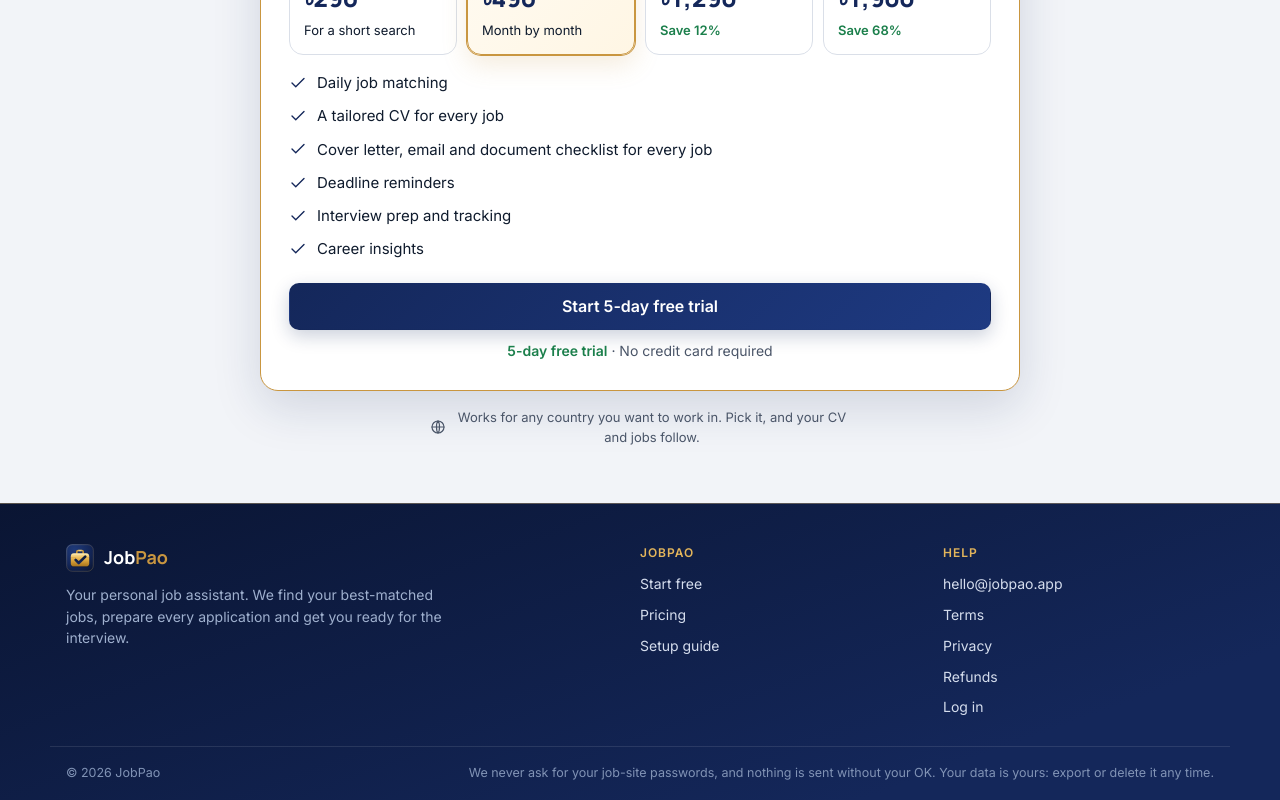
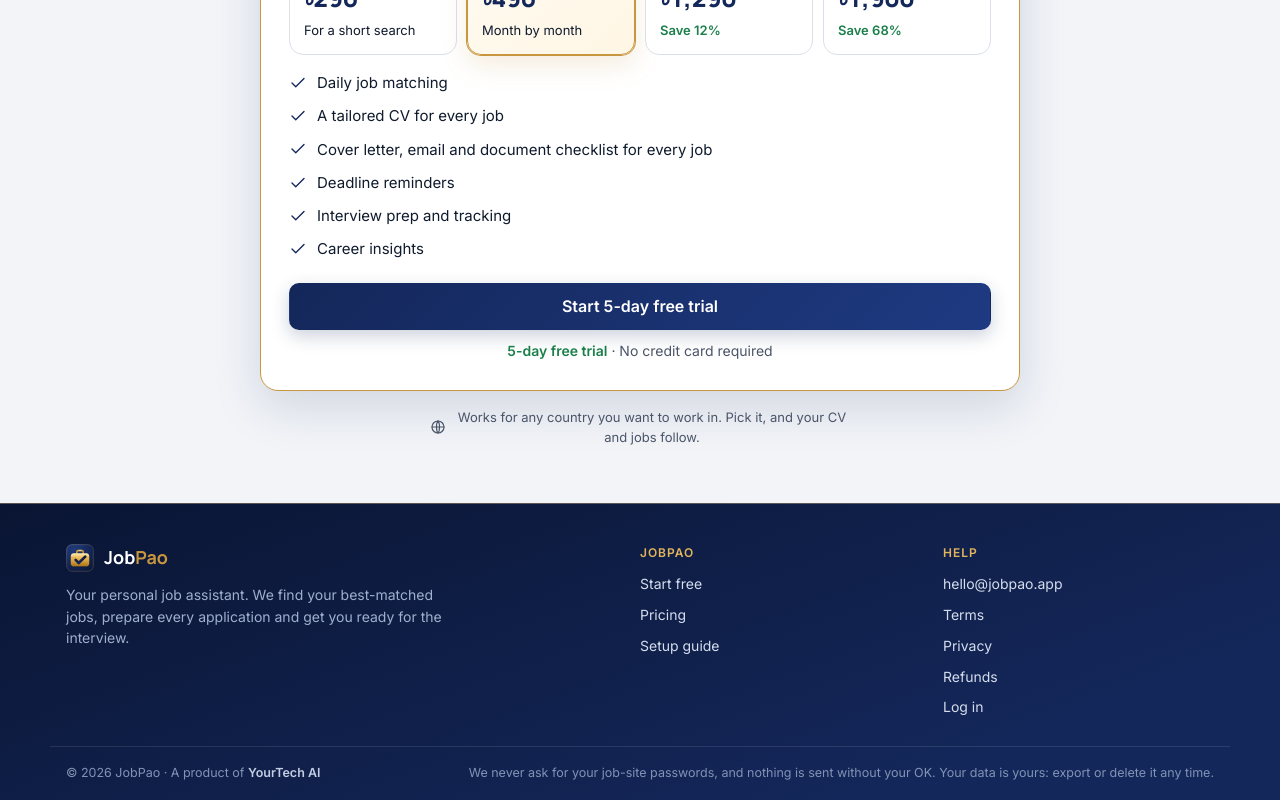
Before and after one commit to anwarjahidkdp-boop/job-switcher, a Next.js app: page / in a window 1280 px wide. Shown: the part 3420-4220 px from the top of the page. Built offline with nearby package versions, Linux system fonts and the light colour scheme; no server answers.

Commit message:
Footer: credit YourTech AI with a link to yourtechai.com
Co-Authored-By: Claude Opus 5.5 (1M context) <noreply@anthropic.com>
Claude-Session: https://claude.ai/code/session_01UZokbuTdvAwgWyWvFWTV4q

```diff
--- a/src/app/globals.css
+++ b/src/app/globals.css
@@ -171,6 +171,7 @@ main .btn-primary{background:linear-gradient(135deg,#14275A,#1E3A82);box-shadow:
 .sf{margin-top:auto;color:#B8C4DB;background:linear-gradient(160deg,#0A1533,#14275A 80%);border-top:1px solid rgba(var(--g-rgb),.35);font-size:14px}
 .sf-in{display:grid;grid-template-columns:minmax(0,2fr) repeat(2,minmax(0,1fr));gap:32px;padding-block:40px 28px}
 .sf .brand{color:#fff}
+.sf-parent{color:#C3CDE3;text-decoration:none;font-weight:600}.sf-parent:hover{color:var(--g2);text-decoration:underline}
 .sf-brand p{margin-top:12px;max-width:380px;color:#9FB0CE}
 .sf-col{display:flex;flex-direction:column;gap:9px;align-items:flex-start}
 .sf-col b{color:var(--g);font-size:12px;letter-spacing:.08em;text-transform:uppercase;margin-bottom:2px}
--- a/src/components/SiteFooter.tsx
+++ b/src/components/SiteFooter.tsx
@@ -26,7 +26,7 @@ export function SiteFooter({ signedIn }: { signedIn?: boolean }) {
         </nav>
       </div>
       <div className="wrap sf-bot">
-        <span>© {new Date().getFullYear()} JobPao</span>
+        <span>© {new Date().getFullYear()} JobPao · A product of <a className="sf-parent" href="https://yourtechai.com/" target="_blank" rel="noopener">YourTech AI</a></span>
         <span>We never ask for your job-site passwords, and nothing is sent without your OK. Your data is yours: export or delete it any time.</span>
       </div>
     </footer>
```
